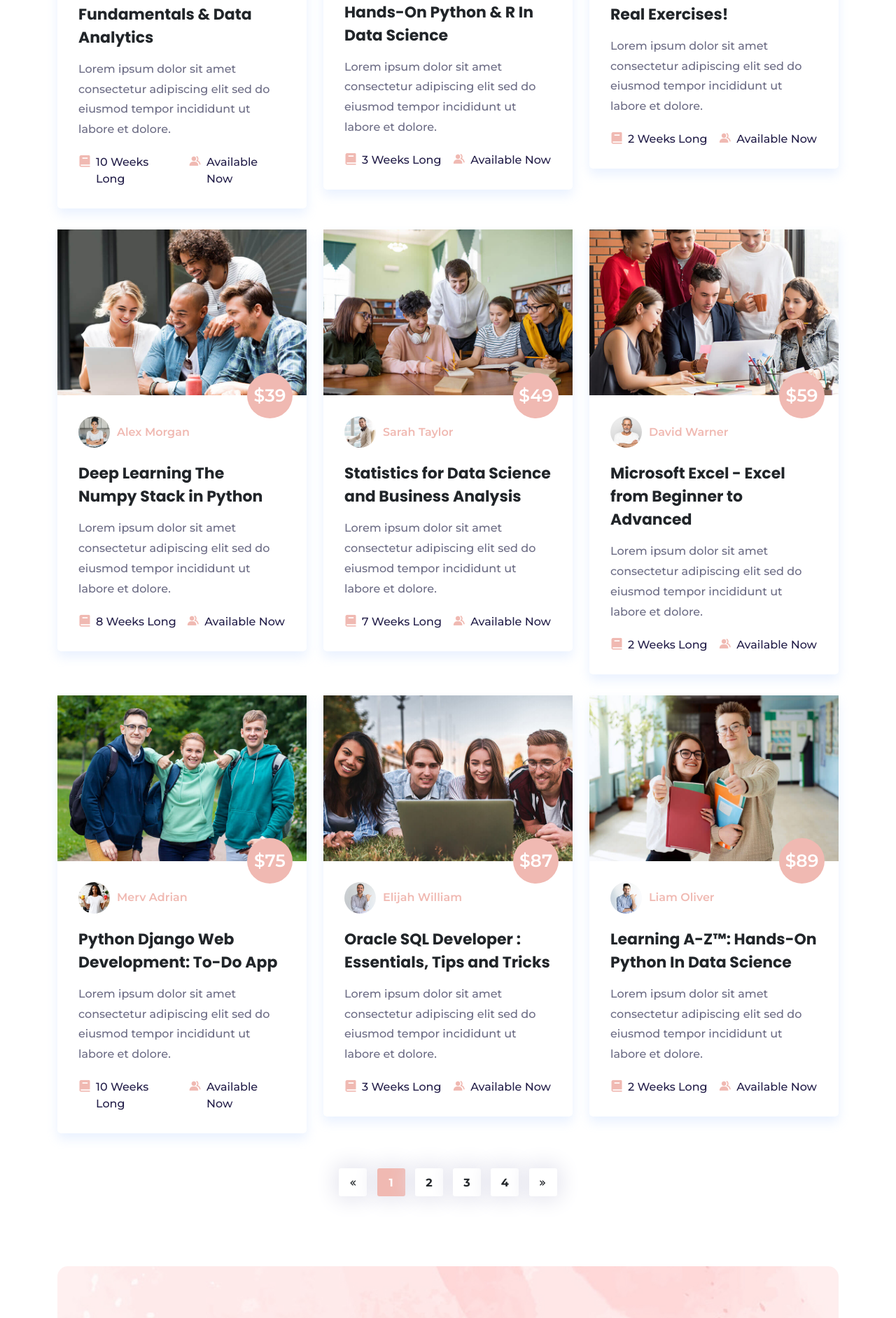
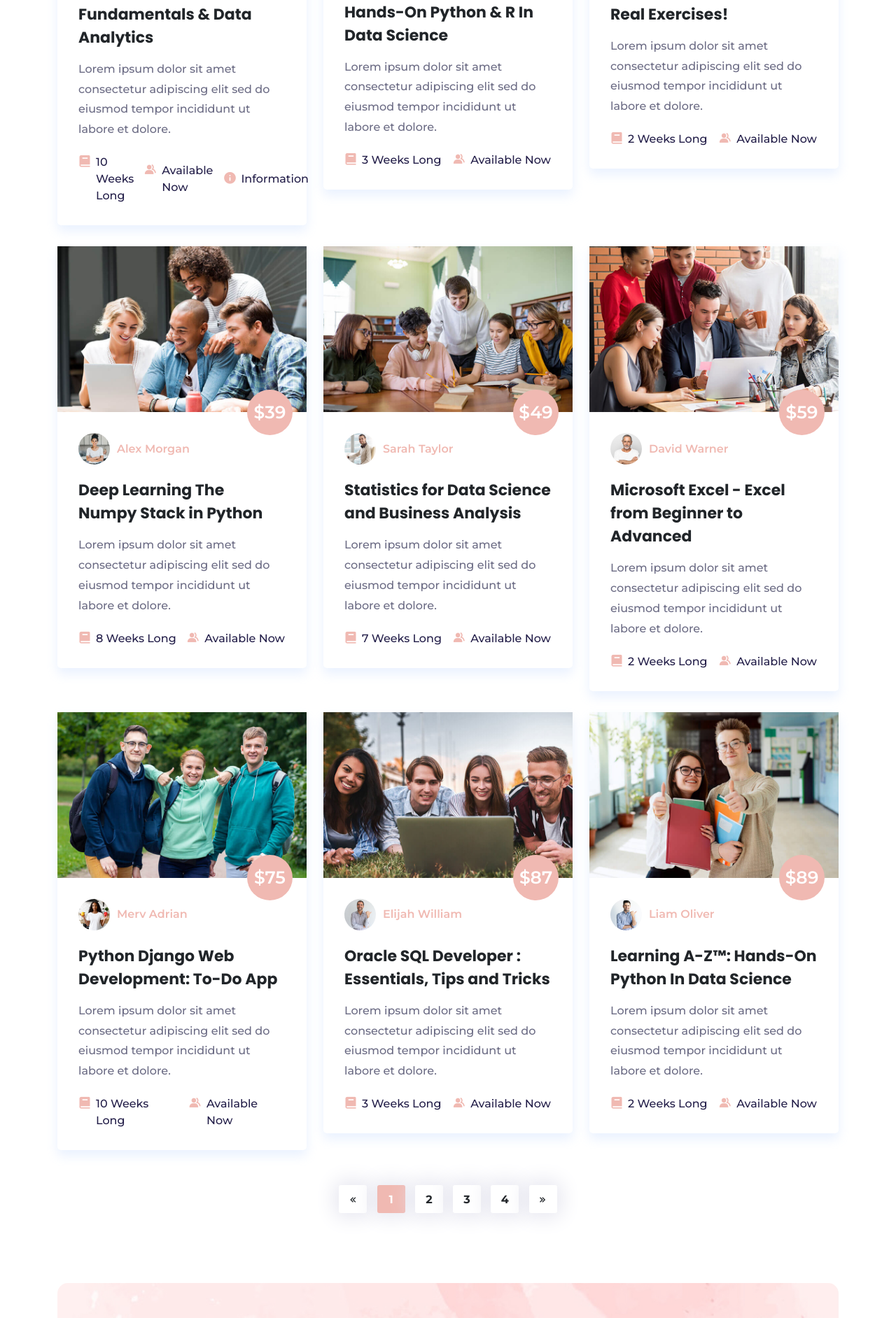
Before and after one commit to lalitjadhavt3/sanew, a PHP site: page /courses-1.php in a window 1280 px wide. Shown: the part 1746-3630 px from the top of the page at 70% size. Run offline with PHP 8.4, Linux system fonts and the light colour scheme; some libraries are stand-ins or nearby versions; some web fonts are replaced.

Commit message:
amol courses

```diff
--- a/courses-1.php
+++ b/courses-1.php
@@ -193,6 +193,7 @@
                                 <ul class="courses-box-footer d-flex justify-content-between align-items-center">
                                     <li><i class="bx bxs-book"></i> 10 Weeks Long</li>
                                     <li><i class="bx bxs-group"></i> Available Now</li>
+                                    <li><i class="bx bxs-info-circle"></i> Information</li>
                                 </ul>
                             </div>
                         </div>
```
